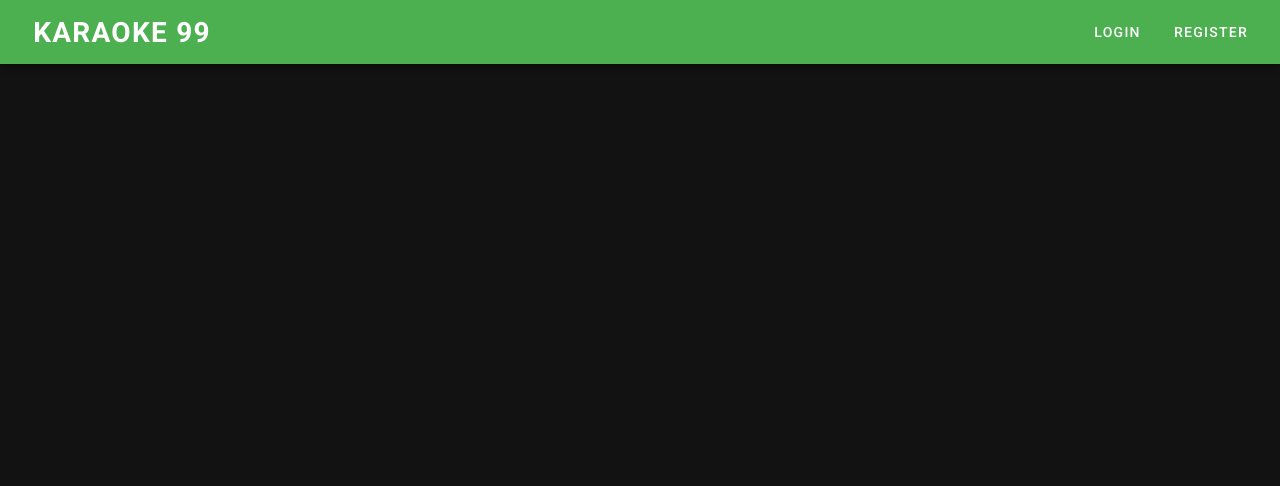
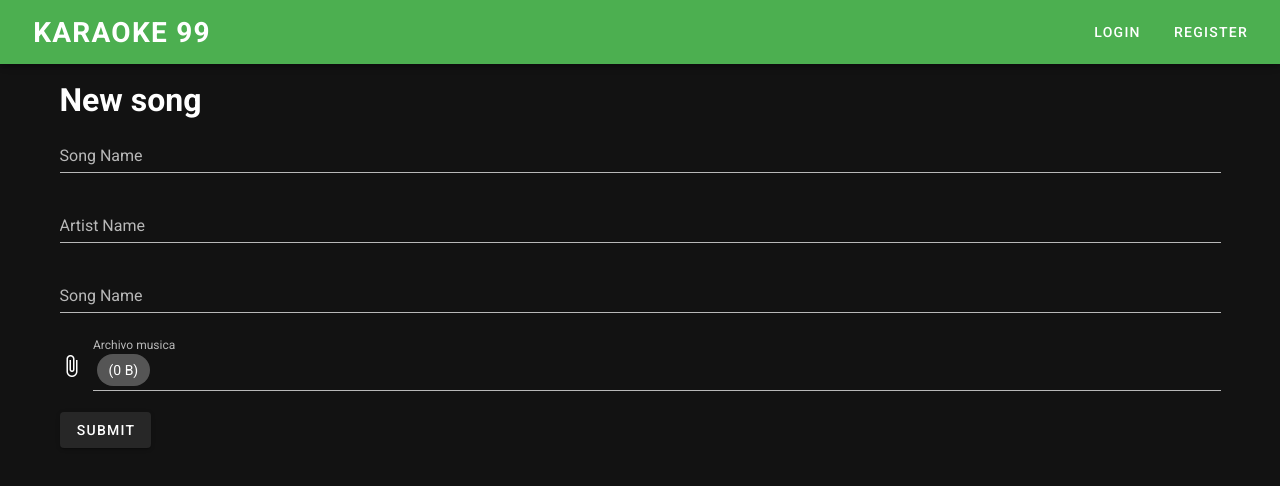
Before and after one commit to Danicast-c/soa-karaoke-client, a Nuxt app: page /new_song in a window 1280 px wide. Shown: the top 486 px of the page. Built offline with nearby package versions, Linux system fonts and the light colour scheme; no server answers.

Commit message:
new song and edit song pages

```diff
--- a/components/LyricsLines.vue
+++ b/components/LyricsLines.vue
@@ -1,37 +1,52 @@
 <template>
-<b-container>
+  <v-container>
     <v-data-table striped hover dark :items="lines" :headers="fields">
-        <template v-slot:item.text="{ value, item}">
+      <template v-slot:item.text="{ value, item }">
         <template v-if="edit != item.index">{{ value }}</template>
-            <v-text-field v-else v-model="edit_line.text"  :rules="[() => !!edit_line.text || 'This field is required']"/>
+        <v-text-field
+          v-else
+          v-model="edit_line.text"
+          :rules="[() => !!edit_line.text || 'This field is required']"
+        />
       </template>
 
-        <template v-slot:item.start_s="{ value, item}">
+      <template v-slot:item.start_s="{ value, item }">
         <template v-if="edit != item.index">{{ value }}</template>
-            <v-text-field v-else v-model="edit_line.start_s" :rules="[() => !!validateMmSsMs(edit_line.start_s) || 'Format should be: MM:ss.mmm' ]" />
+        <v-text-field
+          v-else
+          v-model="edit_line.start_s"
+          :rules="[
+            () =>
+              !!validateMmSsMs(edit_line.start_s) ||
+              'Format should be: MM:ss.mmm',
+          ]"
+        />
       </template>
 
-        <template v-slot:item.end_s="{ value, item}">
+      <template v-slot:item.end_s="{ value, item }">
         <template v-if="edit != item.index">{{ value }}</template>
-            <v-text-field v-else v-model="edit_line.end_s" :rules="[() => validateMmSsMs(edit_line.end_s)]" />
+        <v-text-field
+          v-else
+          v-model="edit_line.end_s"
+          :rules="[() => validateMmSsMs(edit_line.end_s)]"
+        />
       </template>
 
-        <template v-slot:item.actions="{item, item: { index } }">
+      <template v-slot:item.actions="{ item, item: { index } }">
         <v-btn-toggle>
           <v-btn variant="primary" @click="onEdit(index)">
             <!-- {{edit==index? "save":"edit"}} -->
             <v-icon v-if="edit === index">mdi-star</v-icon>
-                    <v-icon v-else >mdi-pencil</v-icon>
+            <v-icon v-else>mdi-pencil</v-icon>
           </v-btn>
           <v-btn variant="danger" @click="deleteTableRow(item)">
-                    <v-icon >mdi-delete</v-icon>
+            <v-icon>mdi-delete</v-icon>
           </v-btn>
         </v-btn-toggle>
       </template>
-
     </v-data-table>
     <v-btn variant="success" @click="addLine()"> Add line </v-btn>
-</b-container>
+  </v-container>
 </template>
 
 <script>
@@ -46,7 +61,8 @@ export default {
         start_s: "00:00.000",
         text: "",
       },
-            fields: [{
+      fields: [
+        {
           value: "start_s",
           text: "Start time",
           sortable: true,
@@ -74,8 +90,16 @@ export default {
     };
   },
   created: function () {
-        this.lines.forEach(element => element["start_s"] = this.intToTimeString(element.start));
-        this.lines.forEach(element => element["end_s"] = this.intToTimeString(element.end));
+    this.lines.forEach(
+      (element) => (element["start_s"] = this.intToTimeString(element.startTime))
+    );
+    this.lines.forEach(
+      (element) => (element["end_s"] = this.intToTimeString(element.endTime))
+    );
+
+    this.lines.forEach((arrayItem, index, fullArray)=>
+    (arrayItem["index"] = index)
+    );
   },
   //props: ["submitForm", "buttonText", "hasName"]
   props: {
@@ -91,16 +115,19 @@ export default {
   },
   methods: {
     onEdit(index) {
-            if (this.edit == index && (this.validateMmSsMs(this.edit_line.start_s)) && (this.validateMmSsMs(this.edit_line.end_s))) {
+      if (
+        this.edit == index &&
+        this.validateMmSsMs(this.edit_line.start_s) &&
+        this.validateMmSsMs(this.edit_line.end_s)
+      ) {
         //guardar
         var current_line = this.lines.filter((item) => item.index == index)[0];
         current_line.start_s = this.edit_line.start_s;
-                current_line.start = this.timeStringToInt(this.edit_line.start_s);
+        current_line.startTime = this.timeStringToInt(this.edit_line.start_s);
         current_line.end_s = this.edit_line.end_s;
-                current_line.end = this.timeStringToInt(this.edit_line.end_s);
+        current_line.endTime = this.timeStringToInt(this.edit_line.end_s);
         current_line.text = this.edit_line.text;
         this.edit = null;
-
       } else {
         //nuevo
         var current_line = this.lines.filter((item) => item.index == index)[0];
@@ -113,12 +140,16 @@ export default {
       // this.edit = this.edit !== index ? index : null;
     },
     addLine: function () {
-            let new_index = Math.max(...this.lines.map(x => x['index'])) + 1;
+      let new_index = 0;
+
+      if (this.lines.length > 0) {
+        new_index = Math.max(...this.lines.map((x) => x["index"])) + 1;
+      }
       this.lines.push({
-                start: 0,
-                end: 0,
+        startTime: 0,
+        endTime: 5000,
         start_s: "00:00.000",
-                end_s: "00:00.000",
+        end_s: "00:05.000",
         text: "",
         index: new_index,
       });
@@ -140,7 +171,7 @@ export default {
         miliseconds = miliseconds != "" ? parseInt(miliseconds) : 0;
         return minutes * 60000 + seconds * 1000 + miliseconds;
       } else {
-                return 0
+        return 0;
       }
     },
     intToTimeString: function (timeInt) {
@@ -152,9 +183,15 @@ export default {
         let seconds = temptime % 60;
         temptime = Math.floor(temptime / 60);
         let minutes = Math.floor(temptime / 60);
-                return minutes.toString().padStart(2, "0") + ":" + seconds.toString().padStart(2, "0") + "." + miliseconds.toString().padStart(3, "0");
+        return (
+          minutes.toString().padStart(2, "0") +
+          ":" +
+          seconds.toString().padStart(2, "0") +
+          "." +
+          miliseconds.toString().padStart(3, "0")
+        );
       } else {
-                return "00:00.000"
+        return "00:00.000";
       }
     },
 
--- a/layouts/default.vue
+++ b/layouts/default.vue
@@ -5,7 +5,7 @@
       <v-spacer/>
       <div v-if="$auth.loggedIn">
         <v-btn text @click="logout()">Logout</v-btn>
-        <v-btn text to="/edit_song">Add Song</v-btn>
+        <v-btn text to="/new_song">New Song</v-btn>
       </div>
       <div v-else>
         <v-btn text to="/login">Login</v-btn>
--- a/nuxt.config.js
+++ b/nuxt.config.js
@@ -61,15 +61,29 @@ export default {
         }
     },
     router: {
-        middleware: ['auth']
+        middleware: ['auth'],
+        extendRoutes(routes, resolve) {
+            routes.push({
+                name: 'edit_song2',
+                path: '/edit_song/:id',
+                component:  'pages/edit_song.vue'
+              })
+            // Add some routes here ...
+
+            // and then sort them
+          }
+
     },
+
+
 
     // Build Configuration: https://go.nuxtjs.dev/config-build
     build: {},
 
     axios: {
         // baseURL: 'http://q.josvar.com:3000'
-        baseURL: 'https://api.karaoke.josvar.com/'
+        // baseURL: 'https://api.karaoke.josvar.com/'
+        baseURL: 'http://localhost:3000'
 
     },
 
--- a/package.json
+++ b/package.json
@@ -14,6 +14,7 @@
         "@nuxtjs/axios": "^5.13.6",
         "core-js": "^3.15.1",
         "nuxt": "^2.15.7",
+        "vee-validate": "^3.4.13",
         "vuetify": "^2.5.5"
     },
     "devDependencies": {
--- a/pages/edit_song.vue
+++ b/pages/edit_song.vue
@@ -1,48 +1,72 @@
 <template>
-  <v-container>
+  <p v-if="$fetchState.pending">
+    <span class="loading"></span>
+  </p>
+  <p v-else-if="$fetchState.error">Error while fetching song 🤬</p>
+  <div v-else>
+    <form @submit.prevent="submit">
+      <h1>New song</h1>
+      <v-text-field v-model="song.title" label="Song Name"></v-text-field>
+      <v-text-field v-model="song.artist" label="Artist Name"></v-text-field>
+      <v-text-field v-model="song.album" label="Song Name"></v-text-field>
+      <LyricsLines :lines="this.song.lyrics" />
+      <v-btn class="mr-4" type="submit"> submit </v-btn>
+    </form>
+  </div>
+
+  <!-- <v-container :loading="loadingVar">
     <h1>Edit song</h1>
     <v-text-field v-model="song.title" label="Song Name"></v-text-field>
     <v-text-field v-model="song.artist" label="Artist Name"></v-text-field>
     <v-text-field v-model="song.album" label="Song Name"></v-text-field>
     <h2>Edit lines</h2>
     <LyricsLines :lines="this.song.lyrics" />
-  </v-container>
+  </v-container> -->
 </template>
 
 <script>
 export default {
   data() {
     return {
+      loadingVar: true,
       edit: null,
       song: {
-        title: "Mamma mia",
-        artist: "ABBA",
-        album: "ALBUM2",
+        title: "",
+        artist: "",
+        album: "",
         lyrics: [
-          {
-            start: 5009,
-            end: 6000,
-            text: "mama mia 1",
-            index: 0,
-          },
-          {
-            start: 6003,
-            end: 7000,
-            text: "mama mia 2",
-            index: 1,
-          },
-          {
-            start: 7000,
-            end: 70000,
-            text: "mama mia 3",
-            index: 2,
-          },
         ],
       },
     };
   },
+  mounted() {
+    this.$fetch();
+  },
+  created: function () {
+    console.log("route", this.$route);
+  },
+  async fetch() {
+    this.song = await this.$axios.$get('/songs/'+this.$route.params.id);
+  },
+  props: {},
   component: {},
 
-  methods: {},
+  methods: {
+
+    submit() {
+
+      this.$axios
+        .$patch("/songs/"+this.$route.params.id, this.song)
+        .then((response) => {
+          console.log("Success!");
+          console.log({ response });
+          this.$router.push({ path: '/'}) // -> /user
+
+        })
+        .catch((error) => {
+          console.log({ error });
+        });
+    },
+  },
 };
 </script>
--- a/pages/login.vue
+++ b/pages/login.vue
@@ -16,11 +16,11 @@ export default {
         let response = await this.$auth.loginWith('local',{
         data: loginInfo
         })
-        alert('Correcto :'+ response.data.access_token )
+        console.log('Correcto :'+ response.data.access_token )
         //this.$auth.strategy.token.set(response.data.access_token)
-        alert('token: '+this.$auth.strategy.token.get())
-        alert('logged in? '+this.$auth.loggedIn)
-        alert('email: '+this.$auth.user.email)
+        console.log('token: '+this.$auth.strategy.token.get())
+        console.log('logged in? '+this.$auth.loggedIn)
+        console.log('email: '+this.$auth.user.email)
       } catch (e) {
         alert('Error in sign in: '+e)
       }
--- /dev/null
+++ b/pages/new_song.vue
@@ -0,0 +1,62 @@
+<template>
+  <v-container>
+    <form @submit.prevent="submit">
+      <h1>New song</h1>
+      <v-text-field v-model="song.title" label="Song Name"></v-text-field>
+      <v-text-field v-model="song.artist" label="Artist Name"></v-text-field>
+      <v-text-field v-model="song.album" label="Song Name"></v-text-field>
+      <v-file-input
+        show-size
+        chips
+        label="Archivo musica"
+        ref="myfile"
+        v-model="file"
+      ></v-file-input>
+      <v-btn class="mr-4" type="submit"> submit </v-btn>
+    </form>
+  </v-container>
+</template>
+
+<script>
+export default {
+  data() {
+    return {
+      edit: null,
+      file: {},
+      song: {
+        title: "",
+        artist: "",
+        album: "",
+        lyrics: [
+        ],
+      },
+    };
+  },
+  component: {},
+
+  methods: {
+    submit() {
+      console.log("SBMIT", this.file);
+      let formData = new FormData();
+      formData.append("file", this.file);
+      formData.append("title", this.song.title);
+      formData.append("artist", this.song.artist);
+      formData.append("album", this.song.album);
+
+      const config = { headers: { 'Content-Type': 'multipart/form-data' } };
+      this.$axios
+        .$post("/songs", formData, config)
+        .then((response) => {
+          console.log("Success!");
+          console.log({ response });
+          this.$router.push({ path: 'edit_song/'+response.id }) // -> /user
+          console.log("router???!");
+
+        })
+        .catch((error) => {
+          console.log({ error });
+        });
+    },
+  },
+};
+</script>
```
Also changed, not shown: 1 other file (tests, documents, lock files or other folders). Lines whose indentation alone changed are shown as unchanged.
